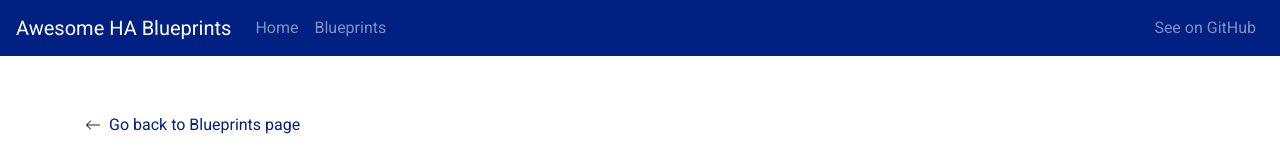
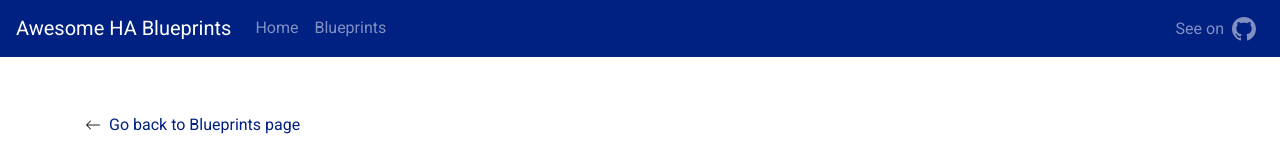
Before and after one commit to EPMatt/awesome-ha-blueprints, a Next.js app: page /awesome-ha-blueprints/blueprints/automation in a window 1280 px wide. Shown: the top 157 px of the page. Built offline with nearby package versions, Linux system fonts and the light colour scheme; a small style sheet from the web is missing.

Commit message:
add navbar github icon

```diff
--- /dev/null
+++ b/src/components/Icons.jsx
@@ -0,0 +1,7 @@
+import React from 'react'
+
+const GitHub = (props) => <svg xmlns="http://www.w3.org/2000/svg" width={props.width} height={props.height} fill="currentColor" class="bi bi-github" viewBox="0 0 16 16">
+<path d="M8 0C3.58 0 0 3.58 0 8c0 3.54 2.29 6.53 5.47 7.59.4.07.55-.17.55-.38 0-.19-.01-.82-.01-1.49-2.01.37-2.53-.49-2.69-.94-.09-.23-.48-.94-.82-1.13-.28-.15-.68-.52-.01-.53.63-.01 1.08.58 1.23.82.72 1.21 1.87.87 2.33.66.07-.52.28-.87.51-1.07-1.78-.2-3.64-.89-3.64-3.95 0-.87.31-1.59.82-2.15-.08-.2-.36-1.02.08-2.12 0 0 .67-.21 2.2.82.64-.18 1.32-.27 2-.27.68 0 1.36.09 2 .27 1.53-1.04 2.2-.82 2.2-.82.44 1.1.16 1.92.08 2.12.51.56.82 1.27.82 2.15 0 3.07-1.87 3.75-3.65 3.95.29.25.54.73.54 1.48 0 1.07-.01 1.93-.01 2.2 0 .21.15.46.55.38A8.012 8.012 0 0 0 16 8c0-4.42-3.58-8-8-8z"/>
+</svg>
+
+export {GitHub}
--- a/src/components/TextIcon.jsx
+++ b/src/components/TextIcon.jsx
@@ -1,21 +1,18 @@
 import React from 'react'
 
 function TextIcon(props) {
-  const styles = { verticalAlign: 'middle', display: 'inline-block' }
+  const styles = { verticalAlign: 'middle'}
   const Element = props.as
   return (
-    <span>
+    <>
       {props.left && props.icon}
-      <Element href={props.href}>
-        <a
-          className={(props.left && 'ml-2') || (props.right && 'mr-2')}
-          style={styles}
-        >
+      <span style={styles} className= {props.left && 'ml-2' || props.right && 'mr-2' }>
+      <Element href = {props.href} >
           {props.text}
-        </a>
       </Element>
+      </span>
       {props.right && props.icon}
-    </span>
+    </>
   )
 }
 
--- a/src/pages/_app.js
+++ b/src/pages/_app.js
@@ -3,6 +3,8 @@
 import Nav from 'react-bootstrap/Nav'
 import { Container } from 'react-bootstrap'
 import Head from 'next/head'
+import {GitHub} from '../components/Icons'
+import TextIcon from '../components/TextIcon'
 
 function MyApp({ Component, pageProps }) {
   return (
@@ -29,9 +31,16 @@
             </Nav.Link>
           </Nav>
           <Nav className='ml-auto'>
-            <Nav.Link href='https://github.com/EPMatt/awesome-ha-blueprints'>
-              See on GitHub
-            </Nav.Link>
+          <Nav.Link >
+            <TextIcon
+            as='span'
+            right
+            icon={<GitHub width="24" height="24" />}
+            href='https://github.com/EPMatt/awesome-ha-blueprints'
+            text={`See on`}
+            style={{color: "inherit"}}
+          />
+          </Nav.Link>
           </Nav>
         </Navbar.Collapse>
       </Navbar>
```
